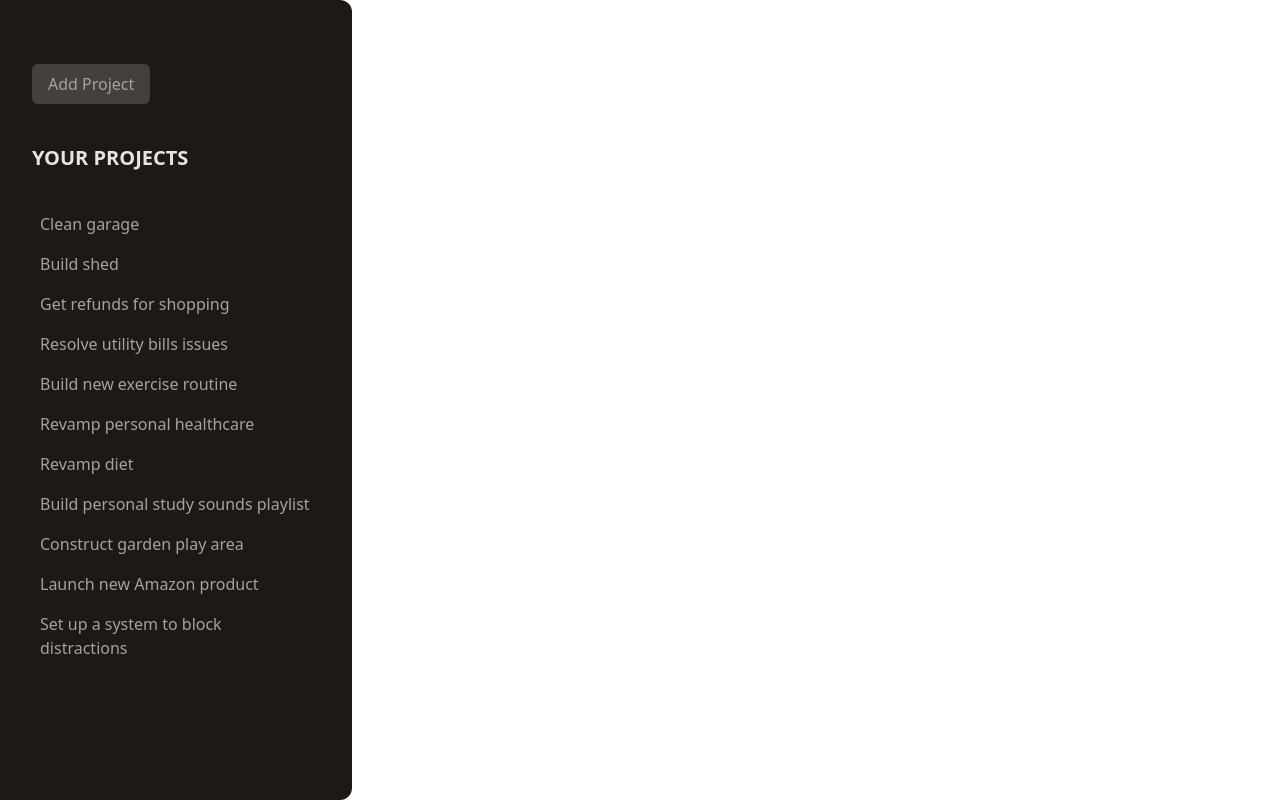
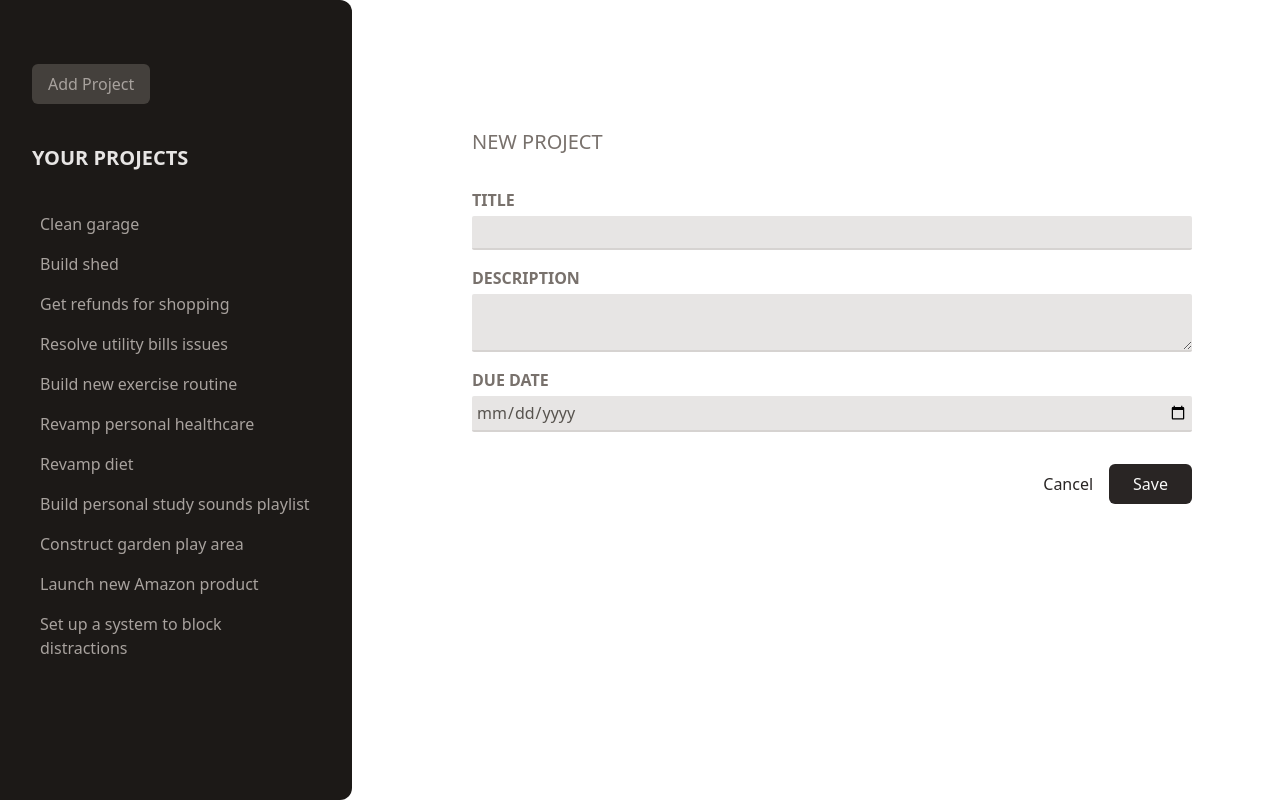
Before and after one commit to MH-Rashid/Project-manager-nextjs-ts, a Next.js app: page /new-project in a window 1280 px wide. Before the commit this address had no page. Built offline with nearby package versions, Linux system fonts and the light colour scheme.

Commit message:
set up fallback, input form and project details

```diff
--- a/src/app/layout.tsx
+++ b/src/app/layout.tsx
@@ -1,7 +1,7 @@
-import React, { useState } from "react";
+// cannot make into client cmp coz exporting metadata
 
+import React from "react";
 import type { Metadata } from "next";
-import { Inter } from "next/font/google";
 import "./globals.css";
 
 import App from "../components/App";
@@ -19,7 +19,10 @@ export default function RootLayout({
   return (
     <html lang="en">
       <body>
-        <App />
+        <main className="h-screen flex align-top gap-8">
+          <App />
+          {children}
+        </main>
       </body>
     </html>
   );
--- /dev/null
+++ b/src/app/new-project/page.tsx
@@ -0,0 +1,114 @@
+"use client"
+
+import { LegacyRef, useRef } from "react";
+import { FormEvent } from "react";
+
+import ErrorModal from "../../components/ErrorModal";
+
+const InputForm: React.FC<{ onCancel: () => void, onAddProject: (data: {}) => void }> = (props) => {
+  // const title = useRef<HTMLInputElement | LegacyRef<any>>();
+  // const description = useRef<HTMLInputElement>();
+  // const dueDate = useRef<HTMLInputElement>();
+
+  const dialog = useRef<HTMLDialogElement>();
+
+  function handleSubmit(event: any) {
+    event.preventDefault();
+
+    // const enteredTitle = title?.current?.value;
+    // const enteredDescription = description?.current?.value;
+    // const enteredDate: any = dueDate?.current?.value;
+
+    const fd = new FormData(event.target);
+    const data: any = Object.fromEntries(fd.entries());
+
+    // if (
+    //   enteredTitle?.trim() === "" ||
+    //   enteredDescription?.trim() === "" ||
+    //   enteredDate?.trim() === ""
+    // ) {
+    //   dialog?.current?.showModal();
+    //   return;
+    // }
+
+    if (
+      data.title?.trim() === "" ||
+      data.description?.trim() === "" ||
+      data.dueDate?.trim() === ""
+    ) {
+      dialog?.current?.showModal();
+      return;
+    }
+
+    const projectData = {
+      id: Math.random().toString(),
+      title: data.title,
+      description: data.description,
+      dueDate: new Date(data.dueDate),
+    };
+
+    props.onAddProject(projectData);
+  }
+
+  return (
+    <>
+      <ErrorModal ref={dialog} />
+      <form onSubmit={handleSubmit} className="mt-32 mx-auto w-[45rem]">
+        <div>
+          <h1 className="text-xl font-normal uppercase mb-8 text-stone-500">New Project</h1>
+          <p className="flex flex-col gap-1 my-4">
+            <label className="text-base font-bold uppercase text-stone-500" htmlFor="title">
+              Title
+            </label>
+            <input
+              className="w-full p-1 border-b-2 rounded-sm border-stone-300 bg-stone-200 text-stone-600 focus:outline-none focus:border-stone-600"
+              type="text"
+              id="title"
+              name="title"
+              // ref={title}
+            />
+          </p>
+          <p className="flex flex-col gap-1 my-4">
+            <label className="text-base font-bold uppercase text-stone-500" htmlFor="description">
+              Description
+            </label>
+            <textarea
+              className="w-full p-1 border-b-2 rounded-sm border-stone-300 bg-stone-200 text-stone-600 focus:outline-none focus:border-stone-600"
+              id="description"
+              name="description"
+              // ref={description}
+            />
+          </p>
+          <p className="flex flex-col gap-1 my-4">
+            <label className="text-base font-bold uppercase text-stone-500" htmlFor="dueDate">
+              Due date
+            </label>
+            <input
+              className="w-full p-1 border-b-2 rounded-sm border-stone-300 bg-stone-200 text-stone-600 focus:outline-none focus:border-stone-600"
+              type="date"
+              id="dueDate"
+              name="dueDate"
+              // ref={dueDate}
+            />
+          </p>
+        </div>
+        <div className="mt-8 flex items-center justify-end gap-4">
+          <button
+            className="text-stone-800 hover:font-semibold hover:text-stone-950"
+            onClick={props.onCancel}
+          >
+            Cancel
+          </button>
+          <button
+            className="rounded-md bg-stone-800 px-6 py-2 text-stone-50 hover:bg-stone-950"
+            type="submit"
+          >
+            Save
+          </button>
+        </div>
+      </form>
+    </>
+  );
+}
+
+export default InputForm;
--- a/src/app/page.tsx
+++ b/src/app/page.tsx
@@ -1,3 +1,25 @@
-export default function Home() {
-  return <div></div>
+// fallback page
+
+import React from "react";
+import fallbackImage from "../assets/no-projects.png";
+import Button from "../components/Button";
+import Image from "next/image";
+
+const Home: React.FC<{onCreateProject: () => void}> = (props) => {
+  return (
+    <div className="mt-24 w-2/3 text-center">
+      <Image src={fallbackImage} className="mx-auto h-16 w-16 object-contain" alt="A clipboard and pen" />
+      <h1 className="my-4 text-xl font-bold text-stone-500">
+        No Project Selected
+      </h1>
+      <p className="mb-4 text-stone-500">
+        Select a project or get started with a new one
+      </p>
+      <Button onClick={props.onCreateProject} >
+        Create new project
+      </Button>
+    </div>
+  );
 }
+
+export default Home;
--- /dev/null
+++ b/src/app/project-details/page.tsx
@@ -0,0 +1,102 @@
+"use client"
+
+import React, { useState } from "react";
+import { Project } from "@/src/components/Sidebar";
+
+export type Task = {
+  title: string;
+  id: string;
+  projectId: string;
+}
+
+interface ProjectDetailsProps {
+  project: Project,
+  tasks: Task[],
+  onDeleteProject: (id: string) => void,
+  onAddTask: (task: string) => void,
+  onDeleteTask: (id: string) => void,
+}
+
+const ProjectDetails: React.FC<ProjectDetailsProps> = (props) => {
+  const [enteredTask, setEnteredTask] = useState("");
+
+  // const formattedDate = new Date(props.project.dueDate).toLocaleDateString("en-US", {
+  //   year: "numeric",
+  //   month: "short",
+  //   day: "numeric",
+  // });
+
+  const handleUserInput = (event: any) => {
+    setEnteredTask(event.target.value);
+  };
+
+  const handleAddTask = () => {
+    if (enteredTask.trim() === "") {
+      return;
+    }
+
+    props.onAddTask(enteredTask);
+    setEnteredTask("");
+  };
+
+  return (
+    <div className="mt-32 mx-auto w-[45rem]">
+      <header className="mb-4 border-b-2 border-stone-300 pb-4">
+        <div className="flex items-center justify-between">
+          <h1 className="mb-2 text-3xl font-bold text-stone-600">
+            Project Title
+            {/* {props.project.title} */}
+          </h1>
+          <button
+            className="text-stone-600 hover:text-red-500"
+            onClick={() => props.onDeleteProject(props.project.id)}
+          >
+            Delete
+          </button>
+        </div>
+        <p className="mb-4 text-stone-400">
+          {/* {formattedDate} */}
+          22/07/2024
+        </p>
+        <p className="whitespace-pre-wrap text-stone-600">
+          {/* {props.project.description} */}
+          Project Description
+        </p>
+      </header>
+      <section>
+        <h2 className="mb-4 text-2xl font-bold text-stone-700">Tasks</h2>
+        <div className="flex items-center gap-4">
+          <input
+            className="w-64 rounded-sm bg-stone-200 px-2 py-1"
+            value={enteredTask}
+            onChange={handleUserInput}
+            type="text"
+          />
+          <button
+            onClick={handleAddTask}
+            className="text-stone-600 hover:text-stone-950"
+          >
+            Add Task
+          </button>
+        </div>
+        {/* {props.tasks.length === 0 && (
+          <p className="my-4 text-stone-800">
+            This project does not have any tasks yet.
+          </p>
+        )}
+        {props.tasks.length > 0 && (
+          <ul className="mt-8 flex flex-col gap-2 rounded-md bg-gray-100 p-4">
+            {props.tasks.map((task) => (
+              <li className="flex justify-between" key={task.id}>
+                <p>{task.title}</p>
+                <button className="text-stone-700 hover:text-red-500" onClick={() => props.onDeleteTask(task.id)}>Clear</button>
+              </li>
+            ))}
+          </ul>
+        )} */}
+      </section>
+    </div>
+  );
+}
+
+export default ProjectDetails;
--- a/src/components/App.tsx
+++ b/src/components/App.tsx
@@ -3,11 +3,12 @@
 import React, { useState } from "react";
 
 import Sidebar from "./Sidebar";
+import Home from "../app/page";
 
 import dummyProjects from "../projects.json";
 import dummyTasks from "../tasks.json";
 
-const App: React.FC<{children?: React.ReactNode}> = (props) => {
+const App: React.FC<{ children?: React.ReactNode }> = (props) => {
   const [selectedProjectId, setSelectedProjectId] = useState(false);
   const [projects, setProjects] = useState(dummyProjects);
   const [tasks, setTasks] = useState(dummyTasks);
@@ -37,14 +38,12 @@ const App: React.FC<{children?: React.ReactNode}> = (props) => {
   // };
 
   return (
-    <main className="h-screen flex align-top gap-8">
-      <Sidebar
-        projects={projects}
-        selectedProjectId={selectedProjectId}
-        // onCreateProject={handleCreateProject}
-        // onDisplayProject={handleSelectProject}
-      />
-    </main>
+    <Sidebar
+      projects={projects}
+      selectedProjectId={selectedProjectId}
+      onDisplayProject={() => {}}
+      onCreateProject={() => {}}
+    />
   );
 };
 
--- /dev/null
+++ b/src/components/ErrorModal.tsx
@@ -0,0 +1,29 @@
+import { createPortal } from "react-dom";
+import { forwardRef, useImperativeHandle, useRef } from "react";
+import Button from "./Button";
+
+const ErrorModal = forwardRef(function ErrorModal(props, ref) {
+  const dialog = useRef<HTMLDialogElement>(null);
+
+  useImperativeHandle(ref, () => {
+    return {
+      showModal() {
+        dialog?.current?.showModal();
+      },
+    };
+  });
+
+  return createPortal(
+    <dialog ref={dialog} className="backdrop:bg-stone-900/90 p-4 rounded-md shadow-md">
+      <h1 className="mb-4 text-stone-500">Please ensure all fields are populated</h1>
+      <form method="dialog" className="text-right">
+        <button className="rounded-md bg-stone-700 px-8 py-2 text-xs text-stone-400 hover:bg-stone-600 hover:text-stone-100 md:text-base mt-6">
+          OK
+        </button>
+      </form>
+    </dialog>,
+    document.body,
+  );
+});
+
+export default ErrorModal;
--- a/src/components/ProjectsList.tsx
+++ b/src/components/ProjectsList.tsx
@@ -1,11 +1,8 @@
+import { Project } from "./Sidebar";
+
 interface ProjectsListProps {
-  items: {
-    id: string;
-    title: string;
-    description: string;
-    dueDate: string;
-  }[],
-  onLiftProject: any,
+  items: Project[],
+  onLiftProject: (id: string) => {},
   selectedProjectId: string|boolean,
 }
 
```
Also changed, not shown: src/components/Sidebar.tsx (+25 -16 lines), src/app/fallback/page.tsx (deleted), src/app/newProject/page.tsx (deleted), src/app/projectDetails/page.tsx (deleted), src/assets/no-projects.png (added).
